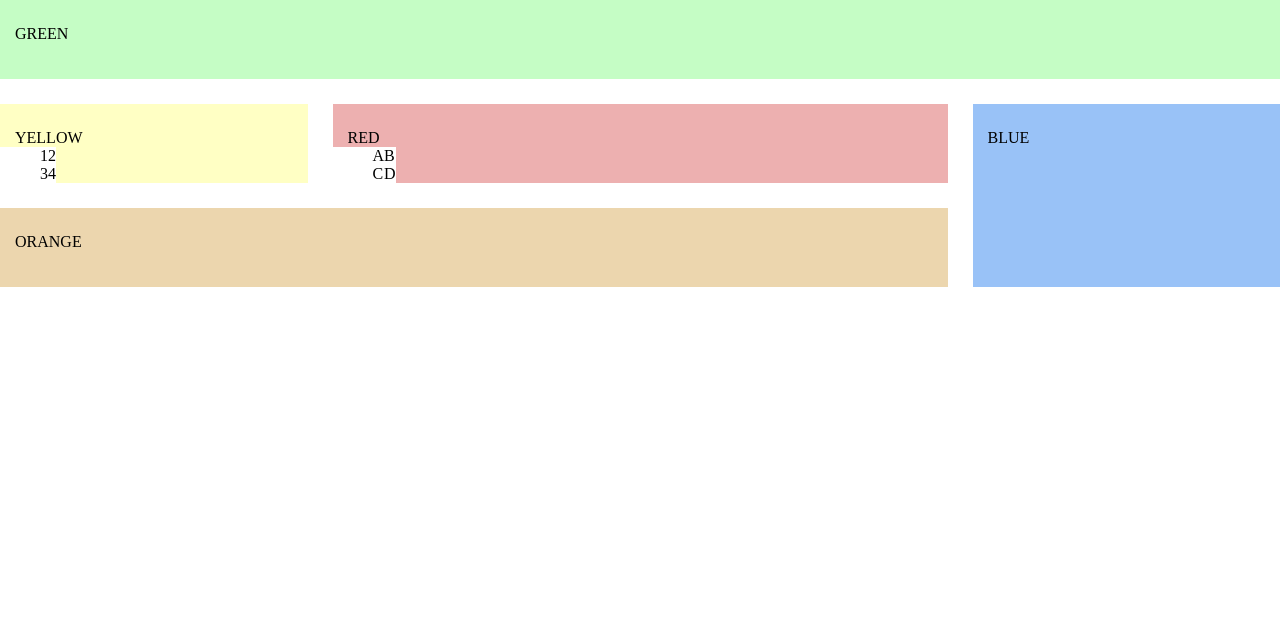
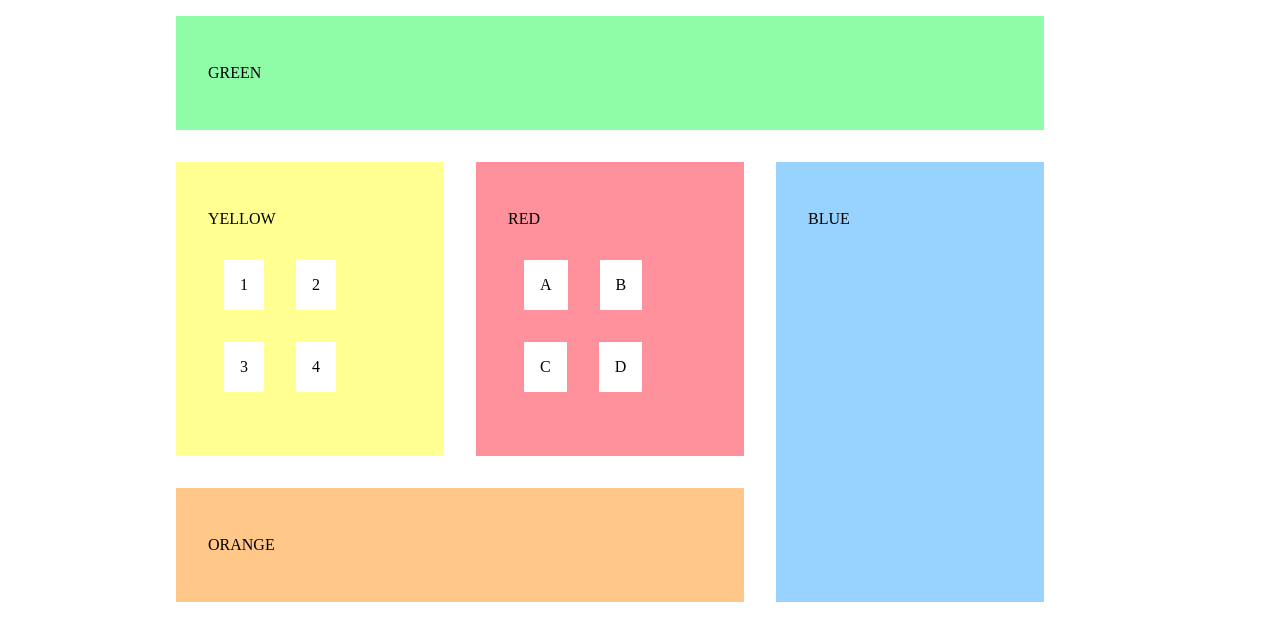
Before and after one commit to iowaKnot/Exercises-FS19-TM, a plain HTML site: page CSS/GRID PROPERTIES/index.html in a window 1280 px wide. Drawn offline with Linux system fonts and the light colour scheme.

Commit message:
Edited GRID PROPERTIES exercise

```diff
--- a/CSS/GRID PROPERTIES/index.html
+++ b/CSS/GRID PROPERTIES/index.html
@@ -3,41 +3,41 @@
 
 <head>
   <meta charset="UTF-8">
+  <meta http-equiv="X-UA-Compatible" content="IE=edge">
   <meta name="viewport" content="width=device-width, initial-scale=1.0">
-    <title>Grid Properties</title>
+  <title>Blocks</title>
+  <link rel="stylesheet" href="start.css">
   <link rel="stylesheet" href="style.css">
 </head>
+
 <body>
-    <main>
-        <section class="grid">
-            <div id="g">
+  <section id="green">
     <p>GREEN</p>
-            </div>
-            <div id="y">
+  </section>
+  <section id="yellow">
     <p>YELLOW</p>
-                <ul class="grid1">
-                    <li id="uno">1</li>
-                    <li id="due">2</li>
-                    <li id="tre">3</li>
-                    <li id="quattro">4</li>
+    <ul>
+      <li>1</li>
+      <li>2</li>
+      <li>3</li>
+      <li>4</li>
     </ul>
-            </div>
-            <div id="o">
+  </section>
+  <section id="orange">
     <p>ORANGE</p>
-            </div>
-            <div id="r">
+  </section>
+  <section id="red">
     <p>RED</p>
-                <ul class="grid2">
-                    <li id="letter-a">A</li>
-                    <li id="letter-b">B</li>
-                    <li id="letter-c">C</li>
-                    <li id="letter-d">D</li>
+    <ul>
+      <li>A</li>
+      <li>B</li>
+      <li>C</li>
+      <li>D</li>
     </ul>
-            </div>
-            <div id="b">
+  </section>
+  <section id="blue">
     <p>BLUE</p>
-            </div>
   </section>
-    </main>
 </body>
+
 </html>
--- /dev/null
+++ b/CSS/GRID PROPERTIES/start.css
@@ -0,0 +1,34 @@
+#green {
+    grid-area: verde;
+}
+
+#yellow {
+    grid-area: giallo;
+}
+
+#orange {
+    grid-area: arancione;
+}
+
+#red {
+    grid-area: rosso;
+}
+
+#blue {
+    grid-area: blu;
+}
+
+body {
+    display: grid;
+    grid-template-columns: 300px 300px 300px;
+    grid-template-rows: max-content max-content max-content;
+    grid-template-areas:
+        "verde verde verde"
+        "giallo rosso blu"
+        "arancione arancione blu";
+}
+
+ul {
+    display: flex;
+    flex-wrap: wrap;
+}
--- a/CSS/GRID PROPERTIES/style.css
+++ b/CSS/GRID PROPERTIES/style.css
@@ -1,118 +1,40 @@
-* {
-    margin: 0;
+body {
+  width: 60em;
+  margin: 0 auto;
 }
 
 section {
-    display: flex;
-    flex-direction: column;
-    justify-content: space-between;
-    gap: 25px;
+  padding: 2em;
+  margin: 1em;
 }
 
-div {
-    display: flex;
-    flex-direction: column;
-    justify-content: start;
-    align-items: start;
+#green {
+  background-color: #8ffda7;
 }
 
-p {
-    margin-top: 25px;
-    margin-left: 15px;
+#orange {
+  background-color: #ffc788;
+}
+
+#yellow {
+  background-color: #ffff92;
+}
+
+#red {
+  background-color: #ff919c;
+}
+
+#blue {
+  background-color: #98d2ff;
 }
 
 ul {
-    display: flex;
-    flex-direction: column;
-    justify-content: space-between;
-    align-items: center;
+  padding: 0;
 }
 
-section.grid {
-    display: grid;
-    grid-template-columns: 1fr 2fr 1fr;
-    grid-template-rows: 1fr 1fr 1fr;
-    grid-template-areas:
-        "g . ."
-        "y r b"
-        "o o b";
+li {
+  background-color: white;
+  padding: 1em;
+  display: block;
+  margin: 1em;
 }
-
-.grid1 {
-    list-style: none;
-    background-color: white;
-    display: grid;
-    grid-template-columns: 1fr 1fr;
-    grid-template-rows: 1fr 1fr;
-    grid-template-areas:
-        "uno due"
-        "tre quattro";
-}
-
-.grid2 {
-    list-style: none;
-    background-color: white;
-    display: grid;
-    grid-template-columns: 1fr 1fr;
-    grid-template-rows: 1fr 1fr;
-    grid-template-areas:
-        "letter-a letter-b"
-        "letter-c letter-d";
-}
-
-#g {
-    grid-column: span 3;
-    background-color: rgb(197, 253, 197);
-}
-
-#y {
-    grid-area: y;
-    background-color: rgb(255, 255, 196);
-}
-
-#o {
-    grid-area: o;
-    background-color: rgb(236, 214, 174);
-}
-
-#r {
-    grid-area: r;
-    background-color: rgb(237, 176, 176);
-}
-
-#b {
-    grid-area: b;
-    background-color: rgb(153, 194, 247);
-}
-
-#uno {
-    grid-area: uno;
-}
-
-#due {
-    grid-area: due;
-}
-
-#tre {
-    grid-area: tre;
-}
-
-#quattro {
-    grid-area: quattro;
-}
-
-#letter-a {
-    grid-area: letter-a;
-}
-
-#letter-b {
-    grid-area: letter-b;
-}
-
-#letter-c {
-    grid-area: letter-c;
-}
-
-#letter-d {
-    grid-area: letter-d;
-}
```
Lines whose indentation alone changed are shown as unchanged.
